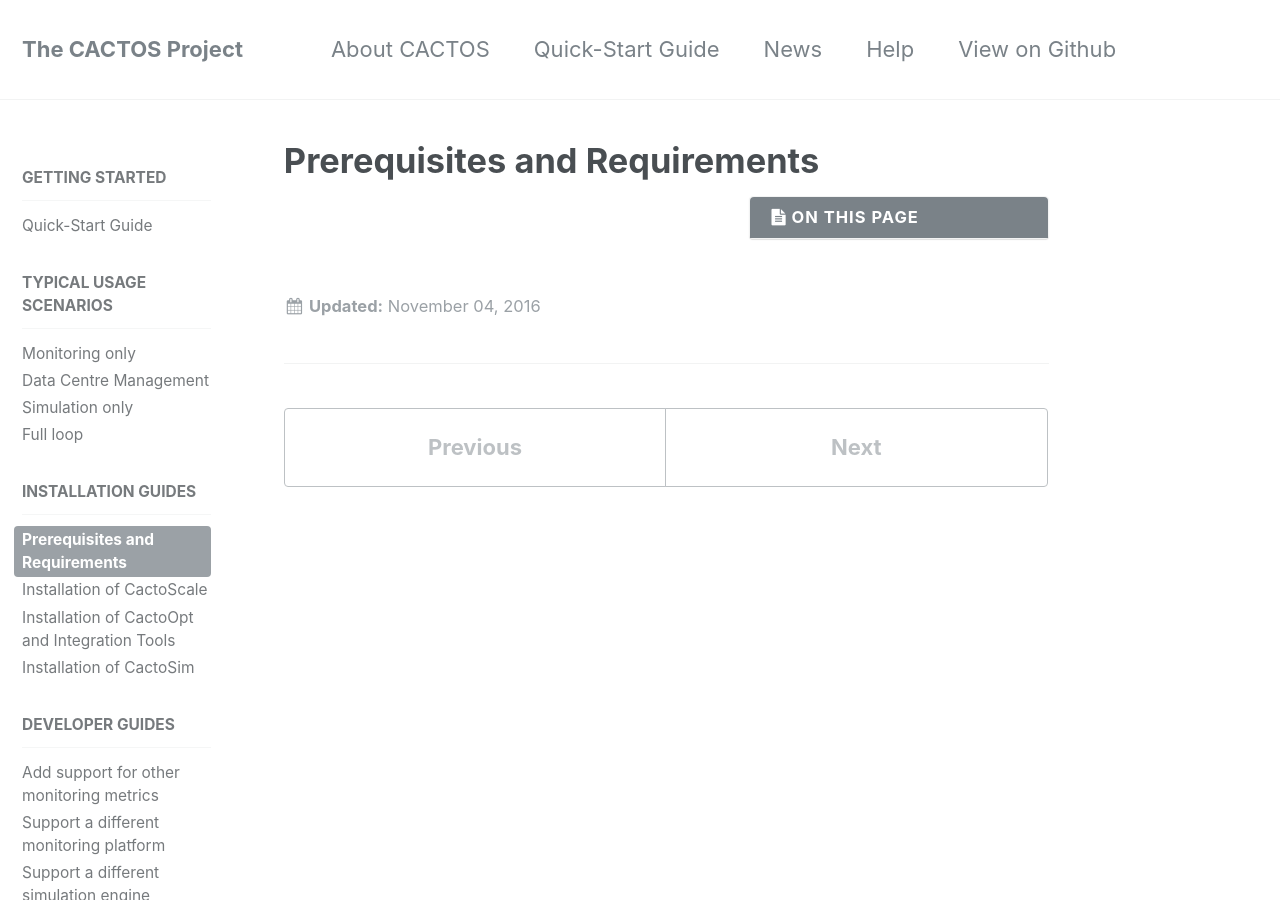
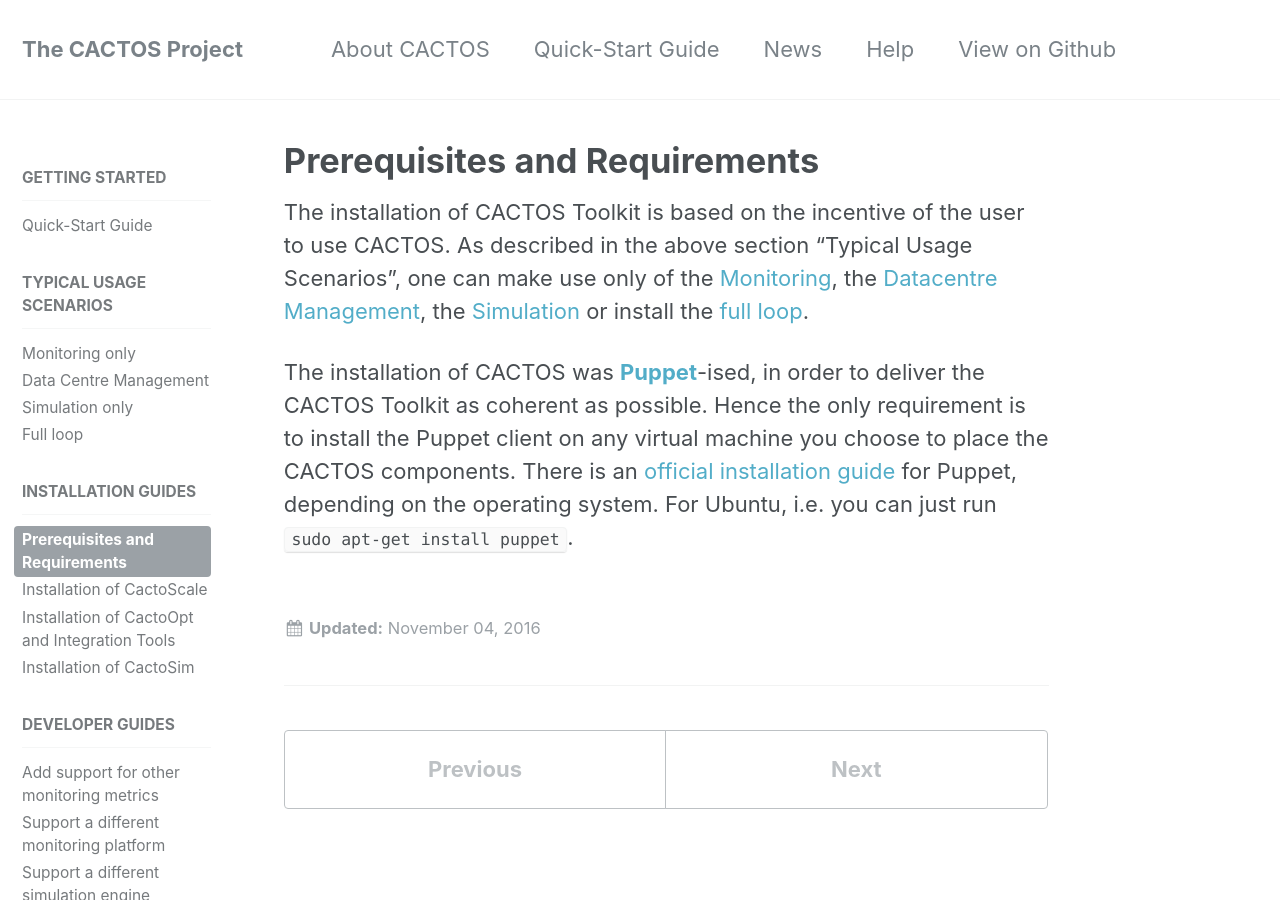
Before and after one commit to cactos/cactos.github.io, a Jekyll site: the page built from _docs/06_prerequisites-and-requirements.md, in a window 1280 px wide and 900 px high. Built offline with Jekyll 4.4.1, drawn with Linux system fonts in a browser that asks for light colours.

Commit message:
Add reqs doc for cactos installation

```diff
--- a/_docs/06_prerequisites-and-requirements.md
+++ b/_docs/06_prerequisites-and-requirements.md
@@ -5,4 +5,6 @@
 
 {% include base_path %}
 
-{% include toc %}
+The installation of CACTOS Toolkit is based on the incentive of the user to use CACTOS. As described in the above section "Typical Usage Scenarios", one can make use only of the [Monitoring](https://cactos.github.io/docs/scenarios/monitoring-only/), the [Datacentre Management](https://cactos.github.io/docs/scenarios/data-centre-management/), the [Simulation](https://cactos.github.io/docs/scenarios/simulation-only/) or install the [full loop](https://cactos.github.io/docs/scenarios/full-loop/).
+
+The installation of CACTOS was [**Puppet**](https://puppet.com/)-ised, in order to deliver the CACTOS Toolkit as coherent as possible. Hence the only requirement is to install the Puppet client on any virtual machine you choose to place the CACTOS components. There is an [official installation guide](https://docs.puppet.com/puppet/3.8/reference/install_el.html) for Puppet, depending on the operating system. For Ubuntu, i.e. you can just run `sudo apt-get install puppet`.
```
